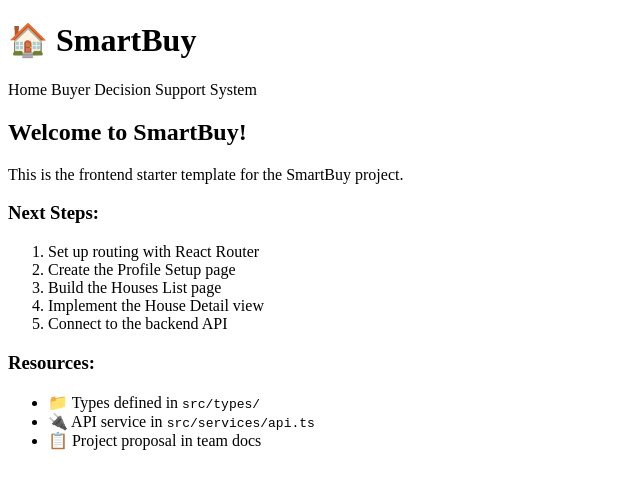
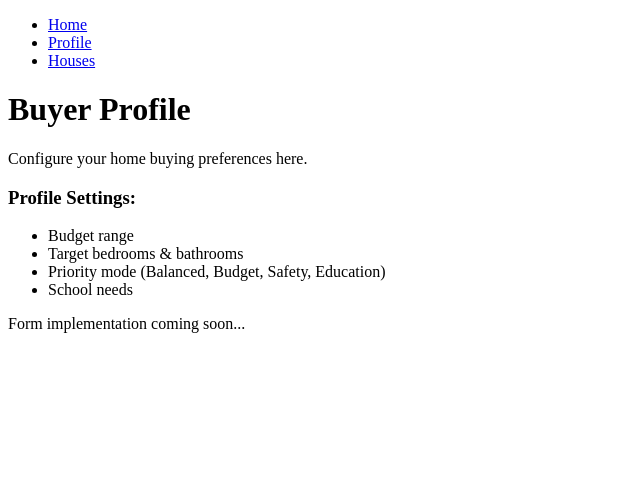
Before and after one commit to xixilele1990/frontend_smartbuy, a React (Vite) app: page /profile in a window 1280 px wide. Shown: the top 488 px of the page, without its empty margins (0-640 px from the left). Built offline with nearby package versions, Linux system fonts and the light colour scheme.

Commit message:
Create Navibar and associate it with 3 pages

```diff
--- a/src/App.tsx
+++ b/src/App.tsx
@@ -1,40 +1,19 @@
-// No styles imported for minimal Day1 setup
+import { BrowserRouter, Routes, Route } from 'react-router-dom';
+import Navbar from './components/Navbar';
+import Dashboard from './pages/Dashboard';
+import Profile from './pages/Profile';
+import Houses from './pages/Houses';
 
 function App() {
   return (
-    <div className="app">
-      <header className="app-header">
-        <h1>🏠 SmartBuy</h1>
-        <p>Home Buyer Decision Support System</p>
-      </header>
-
-      <main className="app-main">
-        <div className="welcome-card">
-          <h2>Welcome to SmartBuy!</h2>
-          <p>This is the frontend starter template for the SmartBuy project.</p>
-
-          <div className="next-steps">
-            <h3>Next Steps:</h3>
-            <ol>
-              <li>Set up routing with React Router</li>
-              <li>Create the Profile Setup page</li>
-              <li>Build the Houses List page</li>
-              <li>Implement the House Detail view</li>
-              <li>Connect to the backend API</li>
-            </ol>
-          </div>
-
-          <div className="resources">
-            <h3>Resources:</h3>
-            <ul>
-              <li>📁 Types defined in <code>src/types/</code></li>
-              <li>🔌 API service in <code>src/services/api.ts</code></li>
-              <li>📋 Project proposal in team docs</li>
-            </ul>
-          </div>
-        </div>
-      </main>
-    </div>
+    <BrowserRouter>
+      <Navbar />
+      <Routes>
+        <Route path="/" element={<Dashboard />} />
+        <Route path="/profile" element={<Profile />} />
+        <Route path="/houses" element={<Houses />} />
+      </Routes>
+    </BrowserRouter>
   );
 }
 
--- /dev/null
+++ b/src/components/Navbar.tsx
@@ -0,0 +1,21 @@
+import { Link } from 'react-router-dom';
+
+function Navbar() {
+  return (
+    <nav>
+      <ul>
+        <li>
+          <Link to="/">Home</Link>
+        </li>
+        <li>
+          <Link to="/profile">Profile</Link>
+        </li>
+        <li>
+          <Link to="/houses">Houses</Link>
+        </li>
+      </ul>
+    </nav>
+  );
+}
+
+export default Navbar;
--- /dev/null
+++ b/src/pages/Dashboard.tsx
@@ -0,0 +1,20 @@
+function Dashboard() {
+  return (
+    <div>
+      <h1>SmartBuy Dashboard</h1>
+      <p>Welcome to SmartBuy ： Your Home Buying Decision Support System</p>
+
+      <div>
+        <h2>Getting Started:</h2>
+        <ol>
+          <li>Set up your buyer profile (budget, bedrooms, priorities)</li>
+          <li>Add properties you're considering</li>
+          <li>View SmartScore rankings</li>
+          <li>Compare properties side-by-side</li>
+        </ol>
+      </div>
+    </div>
+  );
+}
+
+export default Dashboard;
--- /dev/null
+++ b/src/pages/Houses.tsx
@@ -0,0 +1,20 @@
+function Houses() {
+  return (
+    <div>
+      <h1>My Properties</h1>
+      <p>View and compare all your saved properties.</p>
+
+      <div>
+        <button>
+          + Add New Property
+        </button>
+
+        <div>
+          <p>No properties added yet. Click "Add New Property" to get started!</p>
+        </div>
+      </div>
+    </div>
+  );
+}
+
+export default Houses;
--- /dev/null
+++ b/src/pages/Profile.tsx
@@ -0,0 +1,21 @@
+function Profile() {
+  return (
+    <div>
+      <h1>Buyer Profile</h1>
+      <p>Configure your home buying preferences here.</p>
+
+      <div>
+        <h3>Profile Settings:</h3>
+        <ul>
+          <li>Budget range</li>
+          <li>Target bedrooms & bathrooms</li>
+          <li>Priority mode (Balanced, Budget, Safety, Education)</li>
+          <li>School needs</li>
+        </ul>
+        <p>Form implementation coming soon...</p>
+      </div>
+    </div>
+  );
+}
+
+export default Profile;
```
Also changed, not shown: 1 other file (tests, documents, lock files or other folders).
